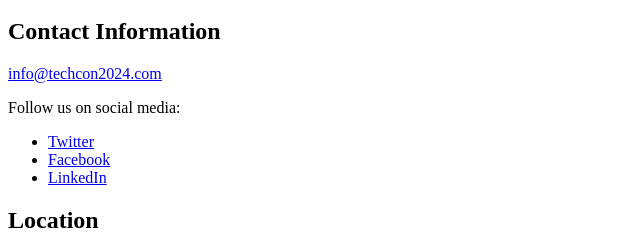
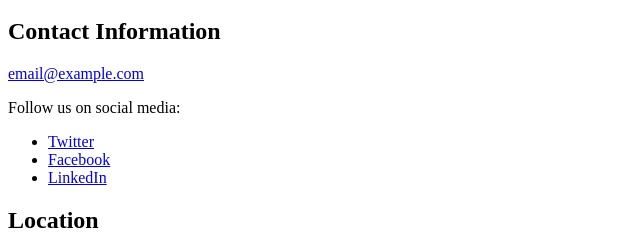
Before and after one commit to Zerubbabelmessele/TechCon_HTML, a plain HTML site: page techcon_website/contact.html in a window 1280 px wide. Shown: the part 154-394 px from the top of the page, 0-640 px from the left. Drawn offline with Linux system fonts and the light colour scheme.

Commit message:
fixing errors

```diff
--- a/techcon_website/contact.html
+++ b/techcon_website/contact.html
@@ -21,7 +21,7 @@
     <main>
         <section>
             <h2>Contact Information</h2>
-            <a href="mailto:info@techcon2024.com">info@techcon2024.com</a>
+            <a href="mailto:email@example.com">email@example.com</a>
             <p>Follow us on social media:</p>
             <ul>
                 <li><a href="https://twitter.com/techcon2024" target="_blank">Twitter</a></li>
```
Also changed, not shown: techcon_website/schedule.html (+1 -1 lines).
